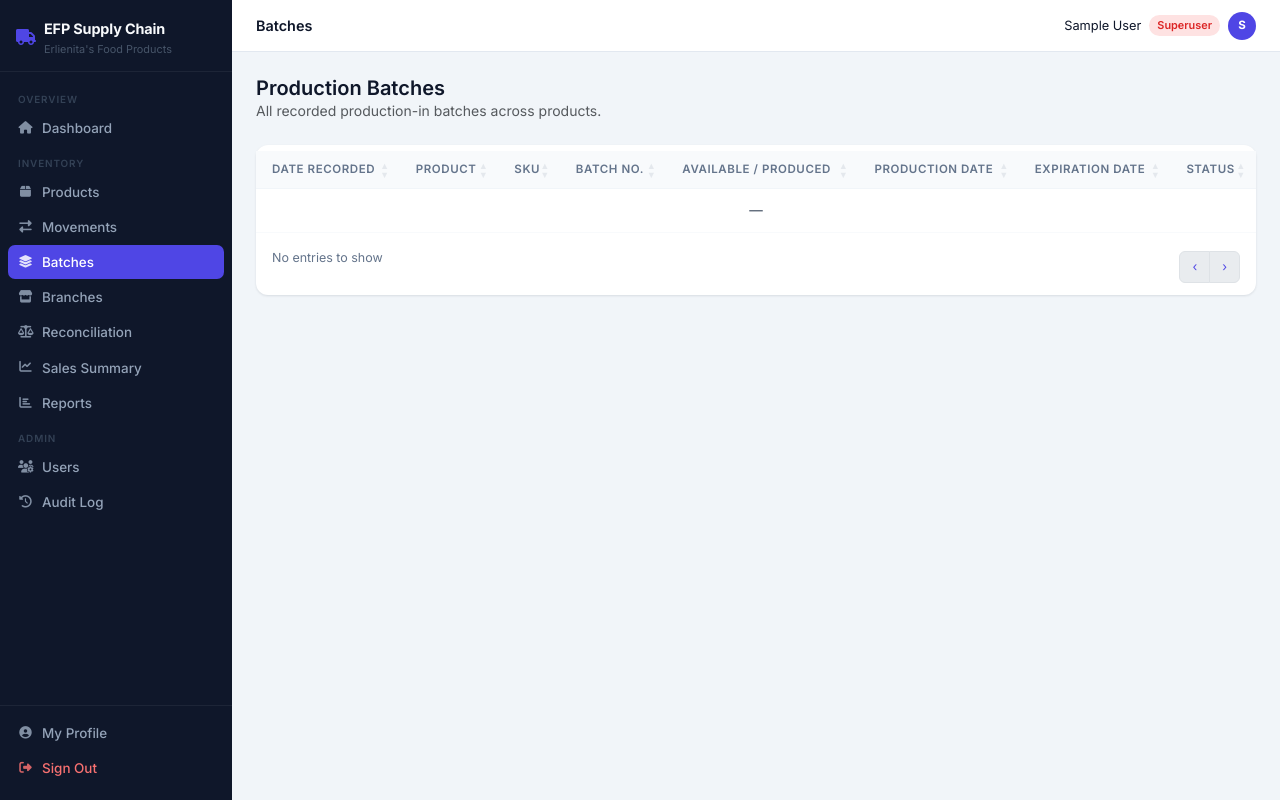
After one commit to Ken-n7/p, a Django app: page /batches/ in a window 1280 px wide. The commit adds this page. Run offline with Django 5.2, Linux system fonts and the light colour scheme; the visitor is signed in with stand-in values (Sample User, id 1); data comes from the database, SQL or seed files in the repository; data that the repository does not hold is empty; some libraries are stand-ins or nearby versions.

Commit message:
Add source batch selection for deduction movements

```diff
--- a/inventory/admin.py
+++ b/inventory/admin.py
@@ -9,9 +9,9 @@ class BranchAdmin(admin.ModelAdmin):
 
 @admin.register(Product)
 class ProductAdmin(admin.ModelAdmin):
-    list_display = ['name', 'sku', 'quantity', 'batch_number', 'expiration_date']
+    list_display = ['name', 'sku', 'quantity', 'unit_price', 'created_at']
     search_fields = ['name', 'sku']
-    list_filter = ['category', 'expiration_date']
+    list_filter = ['category', 'unit']
 
 
 @admin.register(InventoryMovement)
--- a/inventory/templates/inventory/base.html
+++ b/inventory/templates/inventory/base.html
@@ -349,6 +349,11 @@
         <a href="{% url 'movement_list' %}" class="sidebar-link {% if 'movement' in url_name %}active{% endif %}">
             <i class="fas fa-exchange-alt nav-icon"></i> Movements
         </a>
+        {% if request.user.is_superuser or request.user.profile.role == 'admin' or request.user.profile.role == 'warehouse' %}
+        <a href="{% url 'batch_list' %}" class="sidebar-link {% if url_name == 'batch_list' %}active{% endif %}">
+            <i class="fas fa-layer-group nav-icon"></i> Batches
+        </a>
+        {% endif %}
         <a href="{% url 'branch_list' %}" class="sidebar-link {% if 'branch' in url_name %}active{% endif %}">
             <i class="fas fa-store nav-icon"></i> Branches
         </a>
--- /dev/null
+++ b/inventory/templates/inventory/batch_list.html
@@ -0,0 +1,43 @@
+{% extends 'inventory/base.html' %}
+
+{% block content %}
+<div class="d-flex justify-content-between align-items-center mb-4">
+    <div>
+        <h5 class="mb-0">Production Batches</h5>
+        <p class="text-muted small mb-0">All recorded production-in batches across products.</p>
+    </div>
+</div>
+<div class="card">
+    <div class="card-body p-0">
+        <table class="table table-hover mb-0 dt-table">
+            <thead>
+                <tr><th>Date Recorded</th><th>Product</th><th>SKU</th><th>Batch No.</th><th>Available / Produced</th><th>Production Date</th><th>Expiration Date</th><th>Status</th></tr>
+            </thead>
+            <tbody>
+                {% for b in batches %}
+                <tr>
+                    <td>{{ b.created_at|date:"M d, Y H:i" }}</td>
+                    <td><a href="{% url 'product_detail' b.product.pk %}">{{ b.product.name }}</a></td>
+                    <td><code>{{ b.product.sku }}</code></td>
+                    <td>{{ b.batch_number|default:"—" }}</td>
+                    <td><strong>{{ b.available_quantity }}</strong> / {{ b.quantity }} {{ b.product.unit }}</td>
+                    <td>{{ b.production_date|default:"—" }}</td>
+                    <td>{{ b.expiration_date|default:"—" }}</td>
+                    <td>
+                        {% if b.expiration_date %}
+                            {% if b.expiration_date < today %}
+                                <span class="badge" style="background:#fee2e2;color:#dc2626;">Expired</span>
+                            {% elif b.expiration_date <= seven_days %}
+                                <span class="badge" style="background:#fef3c7;color:#92400e;">Expiring Soon</span>
+                            {% else %}
+                                <span class="badge" style="background:#dcfce7;color:#15803d;">OK</span>
+                            {% endif %}
+                        {% else %}—{% endif %}
+                    </td>
+                </tr>
+                {% endfor %}
+            </tbody>
+        </table>
+    </div>
+</div>
+{% endblock %}
--- a/inventory/templates/inventory/dashboard.html
+++ b/inventory/templates/inventory/dashboard.html
@@ -140,7 +140,7 @@
     </div>
     <ul class="mb-0 ps-4" style="font-size:0.82rem;color:#7f1d1d;">
         {% for item in near_expiry %}
-        <li><strong>{{ item.name }}</strong> (Batch: {{ item.batch_number|default:"—" }}) — Expires {{ item.expiration_date }}</li>
+        <li><strong>{{ item.product.name }}</strong> (Batch: {{ item.batch_number|default:"—" }}) — Expires {{ item.expiration_date }}</li>
         {% endfor %}
     </ul>
 </div>
--- a/inventory/templates/inventory/movement_list.html
+++ b/inventory/templates/inventory/movement_list.html
@@ -78,6 +78,7 @@
                     <th>Product</th>
                     <th>Type</th>
                     <th>Qty</th>
+                    <th>Batch</th>
                     <th>Branch / Destination</th>
                     <th>Reference</th>
                     <th>Note</th>
@@ -103,6 +104,7 @@
                         {% endif %}
                     </td>
                     <td style="font-weight:600;">{{ m.quantity }} <span style="color:#94a3b8;font-size:0.78rem;font-weight:400;">{{ m.product.unit }}</span></td>
+                    <td style="color:#64748b;">{{ m.source_batch.batch_number|default:"—" }}</td>
                     <td style="color:#64748b;">{{ m.destination_branch|default:"—" }}</td>
                     <td style="color:#64748b;">{{ m.reference_no|default:"—" }}</td>
                     <td style="color:#94a3b8;font-size:0.8rem;">{{ m.note|default:"—"|truncatechars:40 }}</td>
--- a/inventory/urls.py
+++ b/inventory/urls.py
@@ -14,6 +14,8 @@ urlpatterns = [
     # Movements
     path('movements/', views.movement_list, name='movement_list'),
     path('movements/add/', views.movement_create, name='movement_create'),
+    path('batches/', views.batch_list, name='batch_list'),
+    path('api/batches-for-product/', views.batches_for_product, name='batches_for_product'),
 
     # Reconciliation
     path('reconciliation/', views.reconciliation_list, name='reconciliation_list'),
--- a/inventory/views.py
+++ b/inventory/views.py
@@ -1,6 +1,6 @@
 import csv
 from django.shortcuts import render, redirect, get_object_or_404
-from django.http import HttpResponse
+from django.http import HttpResponse, JsonResponse
 from django.utils import timezone
 from django.contrib.auth.decorators import login_required
 from django.contrib.auth.forms import AuthenticationForm
@@ -69,10 +69,11 @@ def dashboard(request):
     total_products = Product.objects.count()
     total_movements = InventoryMovement.objects.count()
     low_stock = Product.objects.filter(quantity__lt=10)
-    near_expiry = Product.objects.filter(
+    near_expiry = InventoryMovement.objects.filter(
+        movement_type='production_in',
         expiration_date__isnull=False,
         expiration_date__lte=timezone.now().date() + timezone.timedelta(days=7)
-    )
+    ).select_related('product').order_by('expiration_date')
     recent_movements = InventoryMovement.objects.select_related('product', 'created_by', 'destination_branch').order_by('-created_at')[:10]
     deliveries_by_branch = (
         InventoryMovement.objects
@@ -146,7 +147,8 @@ def product_detail(request, pk):
         .select_related('destination_branch', 'created_by')
         .order_by('-created_at')
     )
-    total_produced  = movements.filter(movement_type='production_in').aggregate(total=Sum('quantity'))['total'] or 0
+    production_batches = movements.filter(movement_type='production_in')
+    total_produced  = production_batches.aggregate(total=Sum('quantity'))['total'] or 0
     total_delivered = movements.filter(movement_type='delivery_out').aggregate(total=Sum('quantity'))['total'] or 0
     total_returned  = movements.filter(movement_type='return_in').aggregate(total=Sum('quantity'))['total'] or 0
     total_lost      = movements.filter(movement_type='loss').aggregate(total=Sum('quantity'))['total'] or 0
@@ -170,6 +172,7 @@ def product_detail(request, pk):
         'total_sold': total_sold,
         'is_admin': _is_admin(request.user),
         'today': timezone.now().date(),
+        'seven_days': timezone.now().date() + timezone.timedelta(days=7),
         'title': product.name,
     })
 
@@ -257,6 +260,49 @@ def movement_create(request):
     else:
         form = InventoryMovementForm(user=request.user)
     return render(request, 'inventory/movement_form.html', {'form': form, 'title': 'Record Movement'})
+
+
+@login_required
+def batch_list(request):
+    if not _has_role(request.user, 'admin', 'warehouse'):
+        messages.error(request, 'Access denied. Batch records are for admin and warehouse roles only.')
+        return redirect('dashboard')
+
+    batches = (
+        InventoryMovement.objects
+        .filter(movement_type='production_in')
+        .select_related('product', 'created_by')
+        .order_by('-created_at')
+    )
+
+    return render(request, 'inventory/batch_list.html', {
+        'batches': batches,
+        'today': timezone.now().date(),
+        'seven_days': timezone.now().date() + timezone.timedelta(days=7),
+        'title': 'Batches',
+    })
+
+
+
+@login_required
+def batches_for_product(request):
+    product_id = request.GET.get('product_id')
+    if not product_id:
+        return JsonResponse({'batches': []})
+    batches = InventoryMovement.objects.filter(
+        product_id=product_id,
+        movement_type='production_in',
+    ).order_by('expiration_date')
+    result = []
+    for b in batches:
+        avail = b.available_quantity()
+        if avail > 0:
+            result.append({
+                'id': b.pk,
+                'label': f"{b.batch_number} — exp {b.expiration_date} ({avail} {b.product.unit} available)",
+                'available': avail,
+            })
+    return JsonResponse({'batches': result})
 
 
 # ── Reconciliation ────────────────────────────────────────────────────────────
```
Also changed, not shown: inventory/forms.py (+51 -26 lines), inventory/management/commands/seed_data.py (+9 -6 lines), inventory/models.py (+23 -3 lines), inventory/templates/inventory/movement_form.html (+54 -15 lines), inventory/templates/inventory/product_detail.html (+25 -20 lines), inventory/templates/inventory/product_list.html (+2 -10 lines), inventory/migrations/0008_remove_product_batch_number_and_more.py (added), inventory/migrations/0009_inventorymovement_source_batch.py (added).
